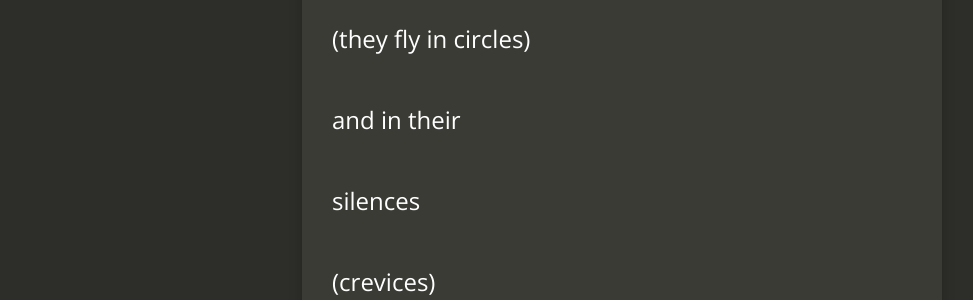
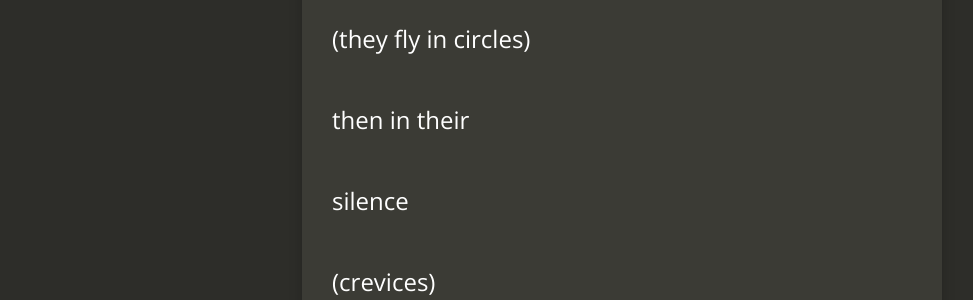
Before and after one commit to jacobtomlinson/carte-noire, a Jekyll site: the page built from _posts/2020-11-26-droplets.md, in a window 1280 px wide and 900 px high. Shown: the part 456-756 px from the top of the window, without its empty margins (18-991 px from the left). Built offline with Jekyll 4.4.1, drawn with Linux system fonts in a browser that asks for light colours; nearby versions of some CDN libraries; comment, search, counter and statistics services are not loaded.

Commit message:
Make more slight edits to droplets

```diff
--- a/_posts/2020-11-26-droplets.md
+++ b/_posts/2020-11-26-droplets.md
@@ -18,9 +18,9 @@ of distant birds
 
 (they fly in circles)
 
-and in their
+then in their
 
-silences
+silence
 
 (crevices)
 
```
